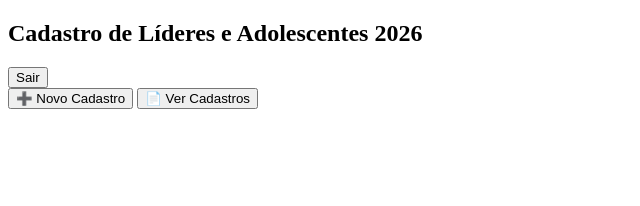
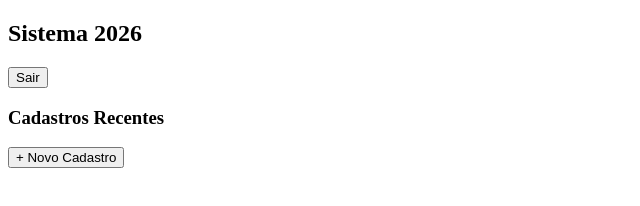
Before and after one commit to uaadesanarea8/cadastro-adolescentes-2026, a plain HTML site: page dashboard.html in a window 1280 px wide. Shown: the whole page, without its empty margins (0-640 px from the left). Drawn offline with Linux system fonts and the light colour scheme.

Commit message:
Refactor dashboard layout and add onload functions

```diff
--- a/dashboard.html
+++ b/dashboard.html
@@ -4,20 +4,21 @@
 <meta charset="UTF-8">
 <title>Dashboard</title>
 <link rel="stylesheet" href="style.css">
+<script src="script.js"></script>
 </head>
-<body>
-<header>
-    <h2>Cadastro de Líderes e Adolescentes 2026</h2>
-    <button onclick="logout()">Sair</button>
-</header>
+<body onload="checkLogin(); carregarLista();">
 
-<div class="dashboard">
-    <button onclick="location.href='cadastro.html'">➕ Novo Cadastro</button>
-    <button onclick="listarCadastros()">📄 Ver Cadastros</button>
+<nav>
+  <h2>Sistema 2026</h2>
+  <button onclick="logout()">Sair</button>
+</nav>
+
+<div class="container">
+  <h3>Cadastros Recentes</h3>
+  <button onclick="window.location='cadastro.html'">+ Novo Cadastro</button>
+
+  <ul id="listaCadastros"></ul>
 </div>
 
-<div id="listaCadastros"></div>
-
-<script src="script.js"></script>
 </body>
 </html>
```
